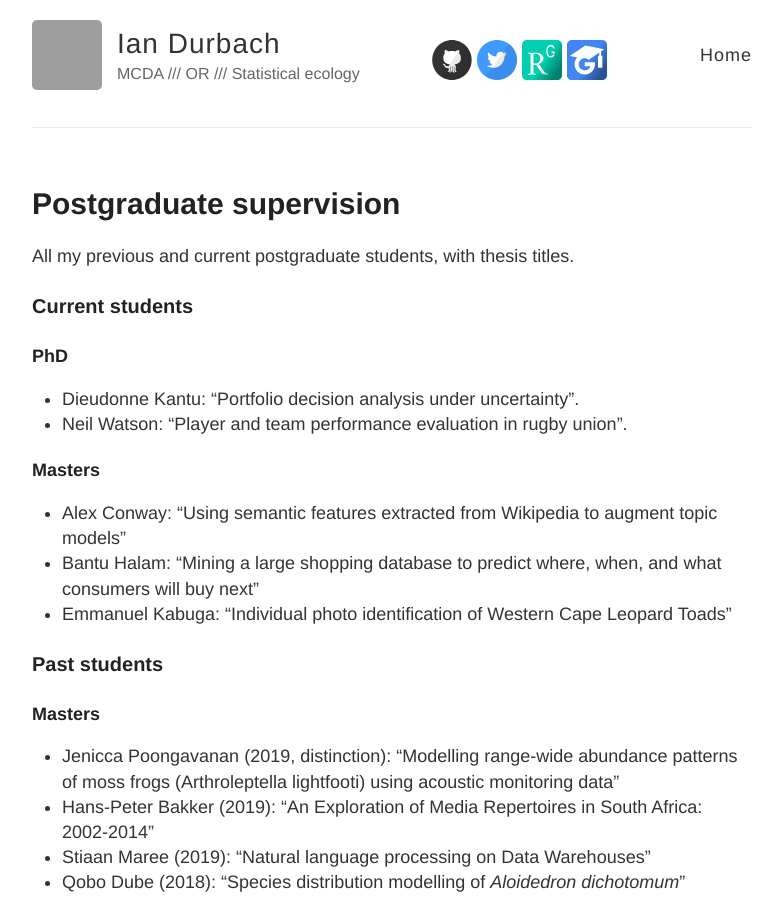
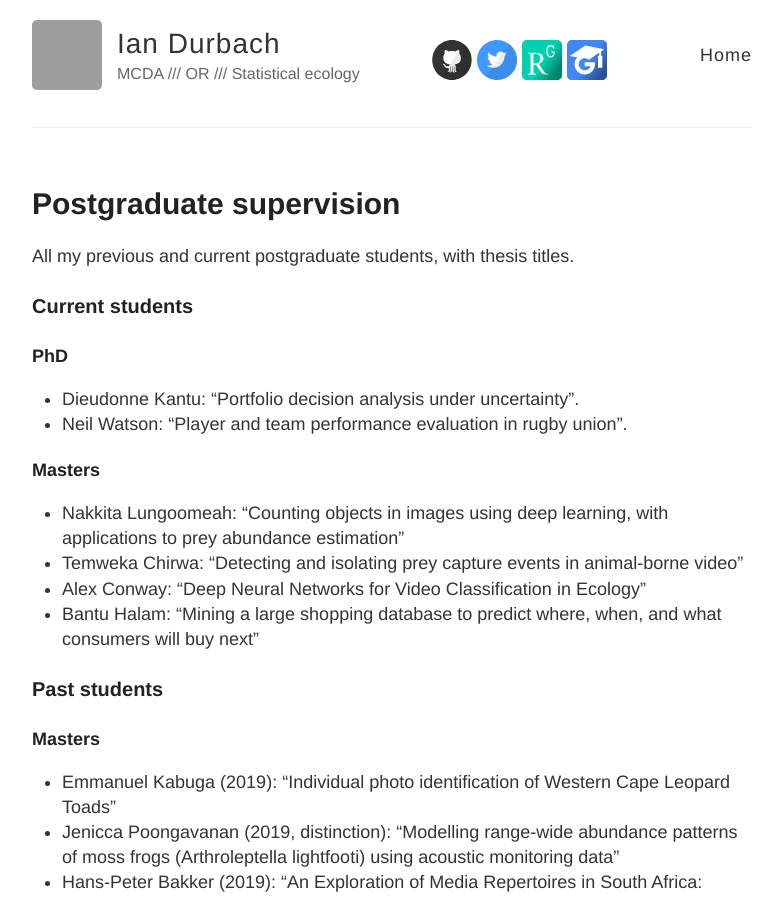
Before and after one commit to iandurbach/iandurbach.github.io, a Jekyll site: the page built from _posts/2017-09-07-students.md, in a window 1280 px wide and 900 px high. Shown: the whole window, without its empty margins (248-1029 px from the left). Built offline with Jekyll 4.4.1, drawn with Linux system fonts in a browser that asks for light colours; grey boxes are pictures that could not be loaded.

Commit message:
Update 2017-09-07-students.md

```diff
--- a/_posts/2017-09-07-students.md
+++ b/_posts/2017-09-07-students.md
@@ -14,14 +14,16 @@ All my previous and current postgraduate students, with thesis titles.
 
 ##### Masters
 
-- Alex Conway: “Using semantic features extracted from Wikipedia to augment topic models”
+- Nakkita Lungoomeah: "Counting objects in images using deep learning, with applications to prey abundance estimation"
+- Temweka Chirwa: “Detecting and isolating prey capture events in animal-borne video”
+- Alex Conway: “Deep Neural Networks for Video Classification in Ecology”
 - Bantu Halam: “Mining a large shopping database to predict where, when, and what consumers will buy next”
-- Emmanuel Kabuga: “Individual photo identification of Western Cape Leopard Toads”
 
 ### Past students
 
 ##### Masters
 
+- Emmanuel Kabuga (2019): “Individual photo identification of Western Cape Leopard Toads”
 - Jenicca Poongavanan (2019, distinction): “Modelling range-wide abundance patterns of moss frogs (Arthroleptella lightfooti) using acoustic monitoring data”
 - Hans-Peter Bakker (2019): "An Exploration of Media Repertoires in South Africa: 2002-2014"
 - Stiaan Maree (2019): "Natural language processing on Data Warehouses"
```
